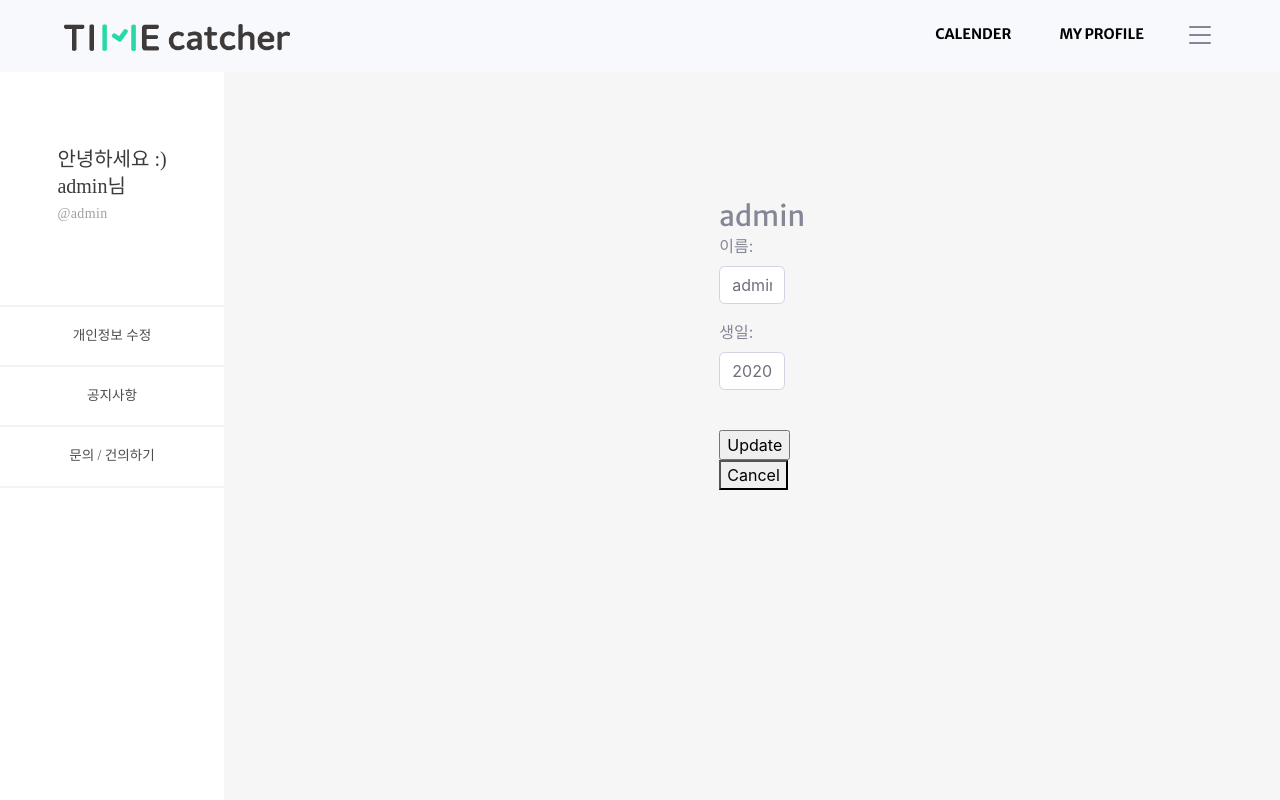
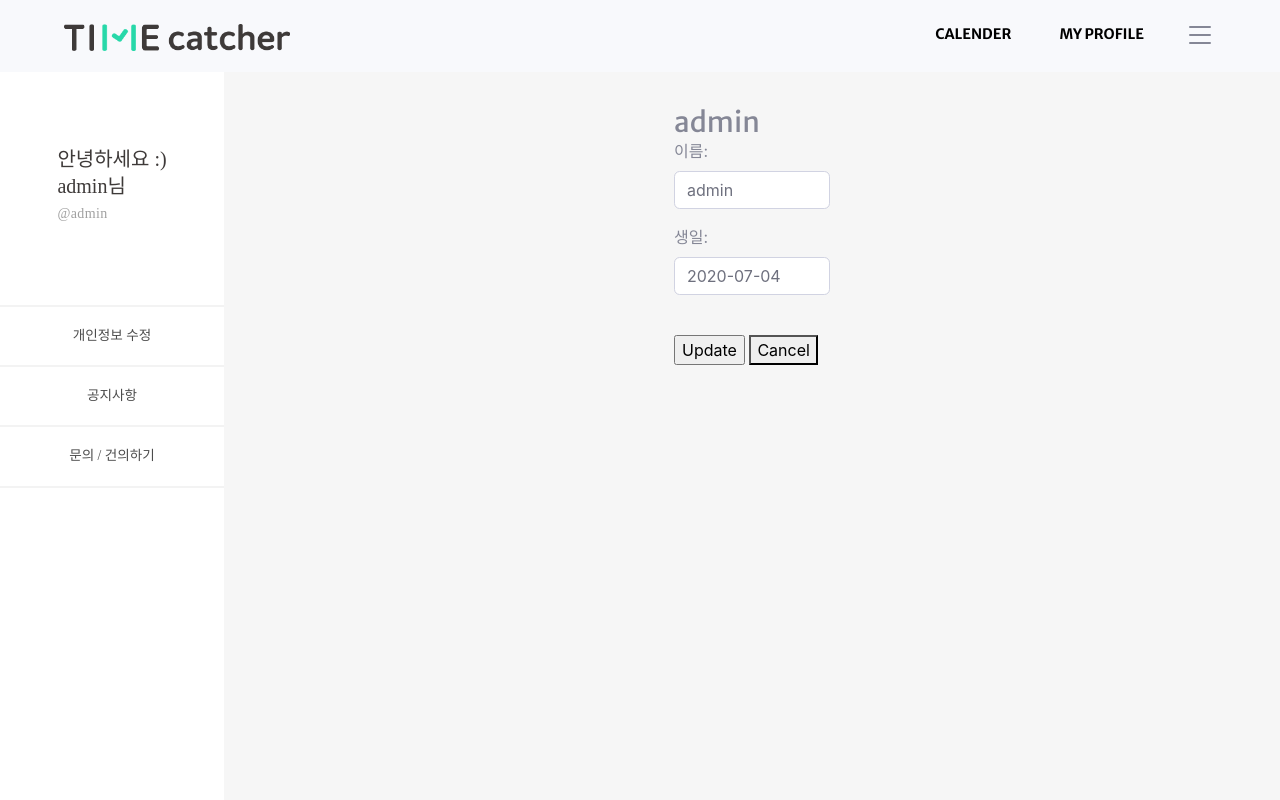
Before and after one commit to integerJI/TIME_catcher, a Django app: page /timeUser/profile_update in a window 1280 px wide. Run offline with Django 3.2, Linux system fonts and the light colour scheme; a user stored in the database is signed in; data comes from the database, SQL or seed files in the repository; some libraries are stand-ins or nearby versions.

Commit message:
base_side 분리중

```diff
--- a/timeApp/templates/customer.html
+++ b/timeApp/templates/customer.html
@@ -4,7 +4,7 @@
 
 
 <h1>customer</h1>
-
+<br>
 <table class="table">
     <thead>
       <tr>
--- a/timeProject/templates/base_side.html
+++ b/timeProject/templates/base_side.html
@@ -68,16 +68,11 @@
 
     </ul>
 
-    <div id="content-wrapper" class="d-flex justify-content-center align-items-center" style="background-color: #f6f6f6;">
-      <div class="chart-container" style="position: relative; height:50vh; width:40vw">
-
         {% block content_side %}
         {% endblock %}
 
 
 
-    </div>
-</div>
 
 </div>
 {% endblock %}
--- a/timeUser/templates/profile_update.html
+++ b/timeUser/templates/profile_update.html
@@ -2,8 +2,9 @@
 {% load static %}
 {% block content_side %}
 
+<div id="content-wrapper" style="background-color: #f6f6f6;">
 
-        <div class="cantrion">
+        <div class="cantrion" style="margin-top: 10%;">
             <div class="row justify-content-center">
                 <div class="col-md-2 order-md-2 mb-4">
                     <h3 class="mb-0">{{user.username}}</h3>
@@ -20,5 +21,5 @@
             </div>
         </div>
 
-
+</div>
 {% endblock %}
```
Also changed, not shown: timeUser/templates/mypage.html (+7 -0 lines).
